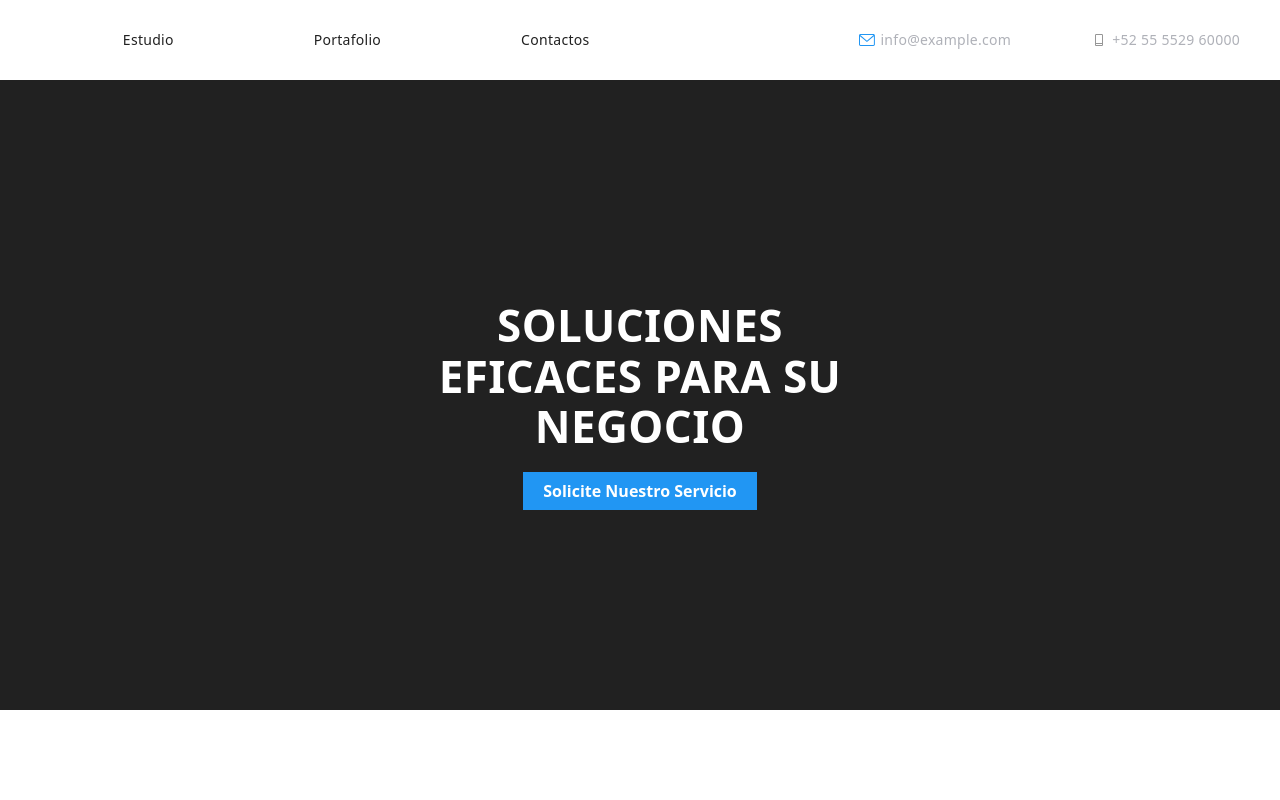
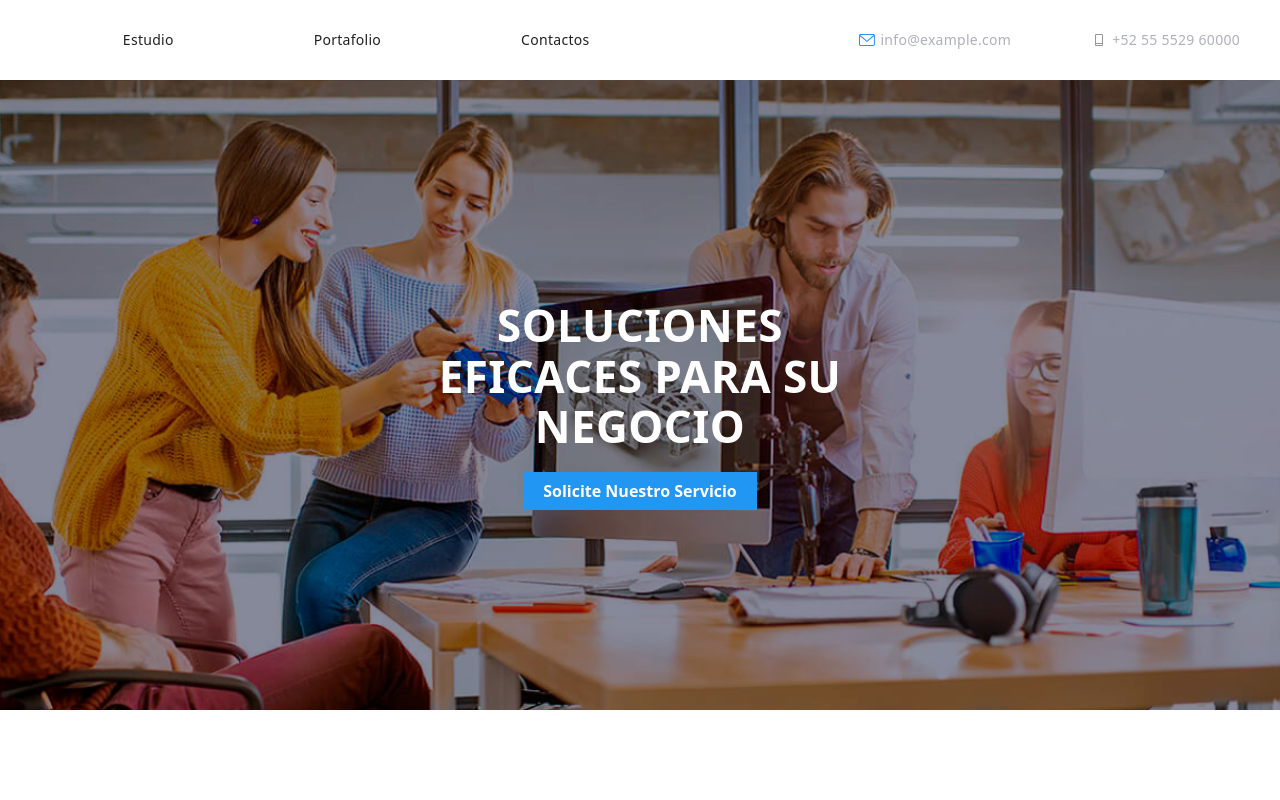
Before and after one commit to Diana1989-c/goit-markup-hw-04, a plain HTML site: page index.html in a window 1280 px wide. Shown: the top 800 px of the page. Drawn offline with Linux system fonts and the light colour scheme.

Commit message:
correciones banner

```diff
--- a/css/styles.css
+++ b/css/styles.css
@@ -166,7 +166,7 @@ header nav .nav-menu .page {
   background-color: var(--primary-black-color);
   padding: 200px var(--container-padding);
   text-align: center;
-  background-image: url("./images/img_banner.jpg");
+  background-image: url(/images/img_banner.jpg);
   background-size: cover;
   background-position: center;
 }
```
